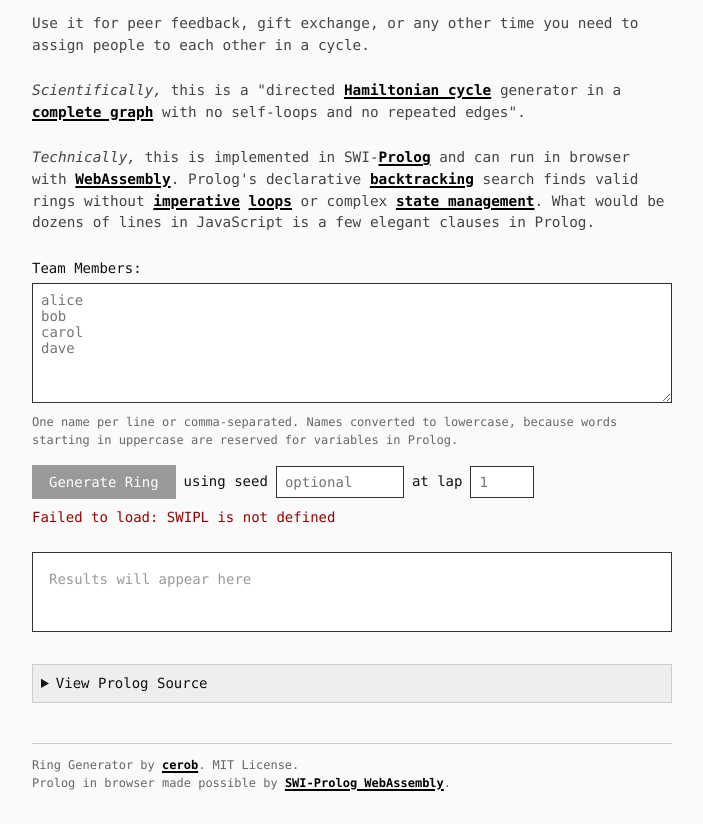
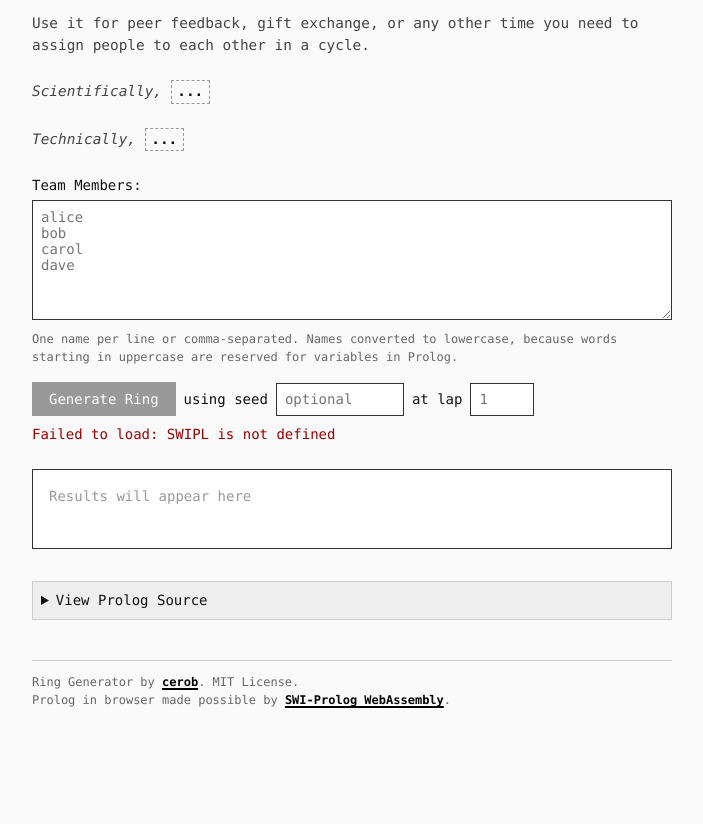
Before and after one commit to cerob/ring, a website built with Vite: page index.html in a window 1280 px wide. Shown: the part 74-898 px from the top of the page, without its empty margins (288-991 px from the left). After the commit the page ends 815 px from the top, so only its background shows below. Built offline with nearby package versions, Linux system fonts and the light colour scheme.

Commit message:
Implement reveal buttons for scientific and technical descriptions

```diff
--- a/index.html
+++ b/index.html
@@ -58,10 +58,10 @@
 
     <p class="intro">Use it for peer feedback, gift exchange, or any other time you need to assign people to each other in a cycle.</p>
     <p class="intro">
-      <i>Scientifically,</i> this is a "directed <a href="https://en.wikipedia.org/wiki/Hamiltonian_path">Hamiltonian cycle</a> generator in a <a href="https://en.wikipedia.org/wiki/Complete_graph">complete graph</a> with no self-loops and no repeated edges".
+      <i>Scientifically,</i> <button type="button" class="reveal" aria-controls="intro-scientific" aria-label="Show scientific description">...</button><span id="intro-scientific" tabindex="-1" hidden>this is a "directed <a href="https://en.wikipedia.org/wiki/Hamiltonian_path">Hamiltonian cycle</a> generator in a <a href="https://en.wikipedia.org/wiki/Complete_graph">complete graph</a> with no self-loops and no repeated edges".</span>
     </p>
     <p class="intro">
-      <i>Technically,</i> this is implemented in SWI-<a href="https://en.wikipedia.org/wiki/Prolog">Prolog</a> and can run in browser with <a href="https://webassembly.org/">WebAssembly</a>. Prolog's declarative <a href="https://en.wikipedia.org/wiki/Backtracking">backtracking</a> search finds valid rings without <a href="https://en.wikipedia.org/wiki/Imperative_programming">imperative</a> <a href="https://en.wikipedia.org/wiki/Loop_(statement)">loops</a> or complex <a href="https://en.wikipedia.org/wiki/State_management">state management</a>. What would be dozens of lines in JavaScript is a few elegant clauses in Prolog.
+      <i>Technically,</i> <button type="button" class="reveal" aria-controls="intro-technical" aria-label="Show technical description">...</button><span id="intro-technical" tabindex="-1" hidden>this is implemented in SWI-<a href="https://en.wikipedia.org/wiki/Prolog">Prolog</a> and can run in browser with <a href="https://webassembly.org/">WebAssembly</a>. Prolog's declarative <a href="https://en.wikipedia.org/wiki/Backtracking">backtracking</a> search finds valid rings without <a href="https://en.wikipedia.org/wiki/Imperative_programming">imperative</a> <a href="https://en.wikipedia.org/wiki/Loop_(statement)">loops</a> or complex <a href="https://en.wikipedia.org/wiki/State_management">state management</a>. What would be dozens of lines in JavaScript is a few elegant clauses in Prolog.</span>
     </p>
 
     <label for="names">Team Members:</label>
--- a/src/css/style.css
+++ b/src/css/style.css
@@ -136,6 +136,30 @@ button:disabled {
   cursor: not-allowed;
 }
 
+button.reveal {
+  padding: 0 0.35rem;
+  border: 1px dashed #999;
+  background: transparent;
+  color: #111;
+  font-weight: 600;
+  line-height: inherit;
+}
+
+button.reveal:hover {
+  color: #fff;
+  background: #111;
+  border-color: #111;
+}
+
+button.reveal:focus-visible {
+  outline: 2px solid #111;
+  outline-offset: 1px;
+}
+
+.intro [tabindex="-1"]:focus {
+  outline: none;
+}
+
 .output {
   margin-top: 1.5rem;
   padding: 1rem;
--- a/src/js/app.js
+++ b/src/js/app.js
@@ -142,7 +142,19 @@ function generate() {
   }
 }
 
+function setupReveals() {
+  for (const button of document.querySelectorAll('.reveal')) {
+    button.addEventListener('click', () => {
+      const content = document.getElementById(button.getAttribute('aria-controls'));
+      content.hidden = false;
+      button.remove();
+      content.focus();
+    });
+  }
+}
+
 document.addEventListener('DOMContentLoaded', () => {
   init();
+  setupReveals();
   document.getElementById('generate').addEventListener('click', generate);
 });
```
